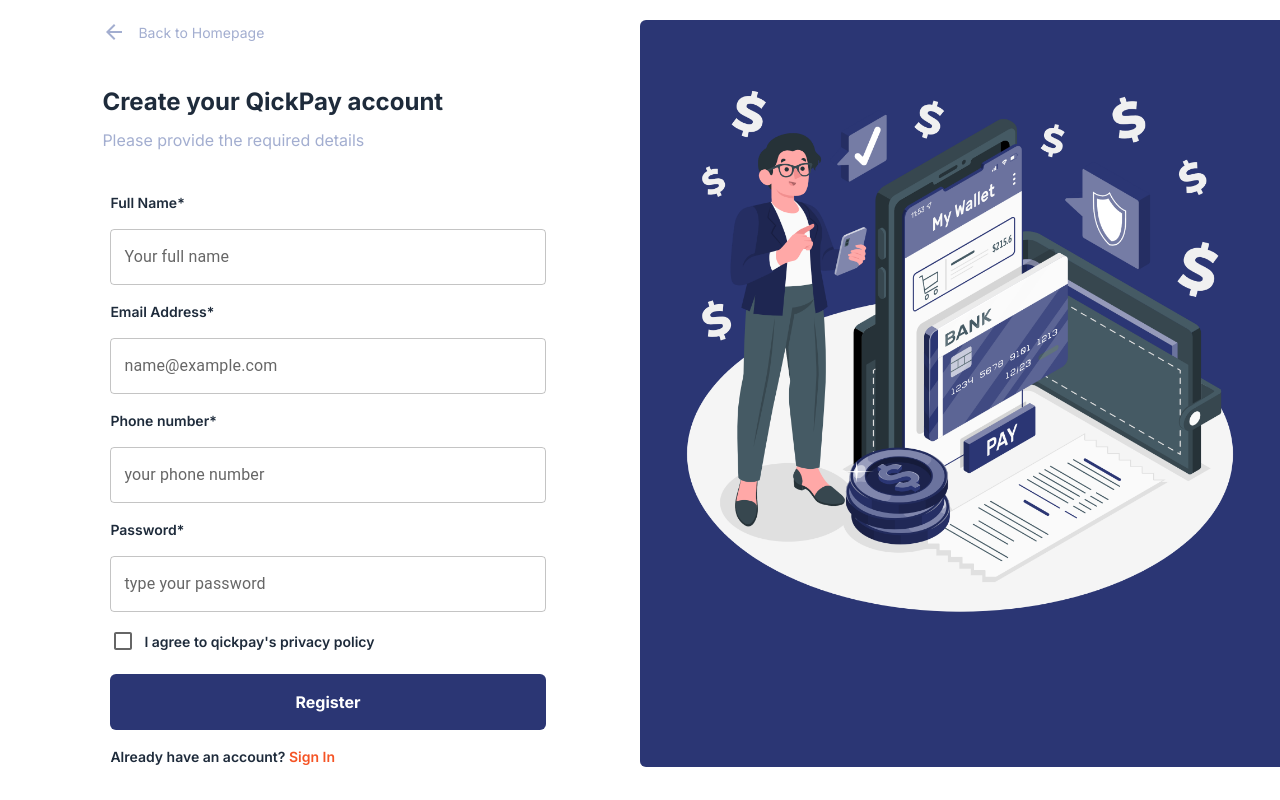
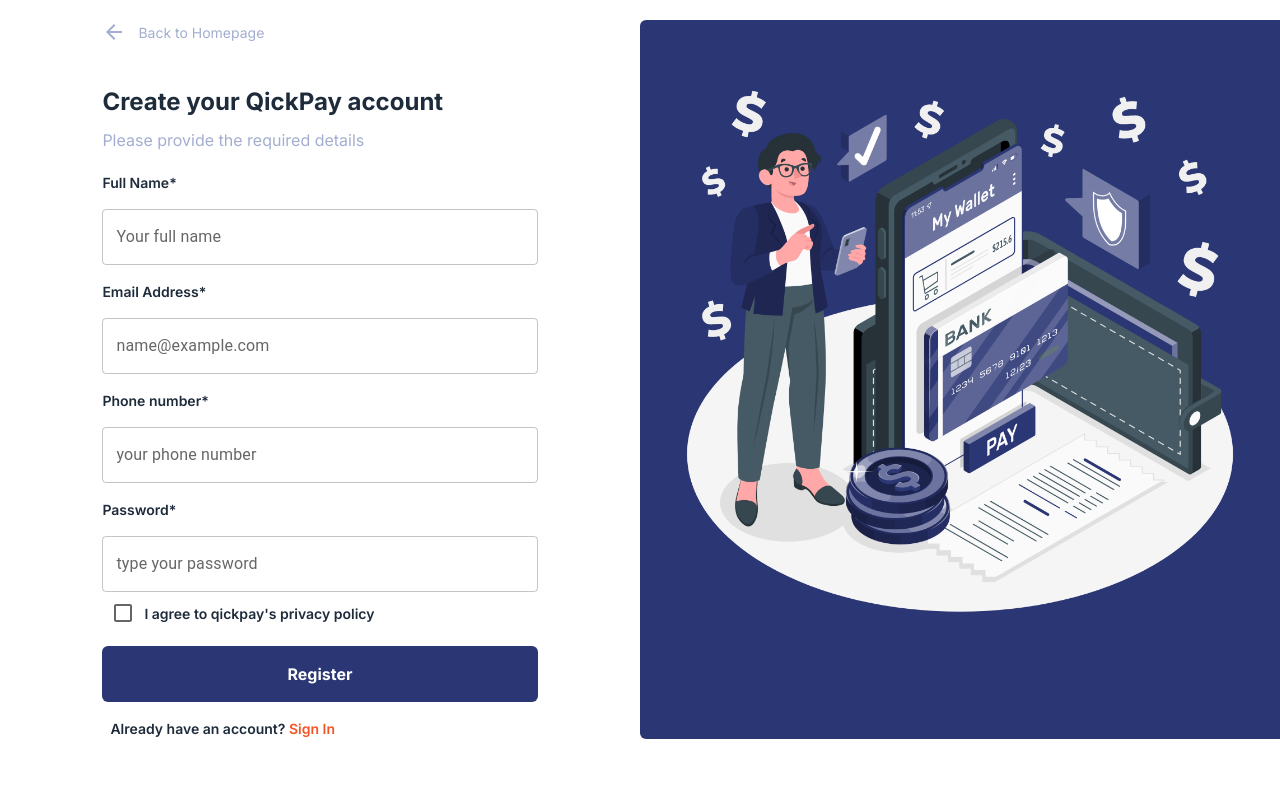
Before and after one commit to Clinzho1996/qickpay, a Next.js app: page /register in a window 1280 px wide. Built offline with nearby package versions, Linux system fonts and the light colour scheme.

Commit message:
register page

```diff
--- a/src/app/login/page.jsx
+++ b/src/app/login/page.jsx
@@ -29,7 +29,7 @@
         <Box
           component="form"
           sx={{
-            "& > :not(style)": { m: 1, width: "100%" },
+            "& > :not(style)": { mt: 2, width: "100%" },
           }}
           autoComplete="off"
           className="mt-10"
@@ -73,7 +73,7 @@
             Forgot Password?
           </Link>
         </div>
-        <button className="bg-[#2B3674] w-full p-4 ml-2 mt-3 text-white rounded-md font-bold">
+        <button className="bg-[#2B3674] w-full p-4 mt-3 text-white rounded-md font-bold">
           Sign In
         </button>
         <div className="mt-4 ml-2">
--- a/src/app/register/page.jsx
+++ b/src/app/register/page.jsx
@@ -25,10 +25,10 @@
         <Box
           component="form"
           sx={{
-            "& > :not(style)": { m: 1, width: "100%" },
+            "& > :not(style)": { mt: 2, width: "100%" },
           }}
           autoComplete="off"
-          className="mt-10"
+          className="mt-5"
         >
           <p className="text-[14px] text-[#1E2B3B] font-semibold">Full Name*</p>
           <TextField
@@ -91,7 +91,7 @@
             </p>
           </div>
         </div>
-        <button className="bg-[#2B3674] w-full p-4 ml-2 mt-3 text-white rounded-md font-bold">
+        <button className="bg-[#2B3674] w-full p-4 mt-3 text-white rounded-md font-bold">
           Register
         </button>
         <div className="mt-4 ml-2">
```
